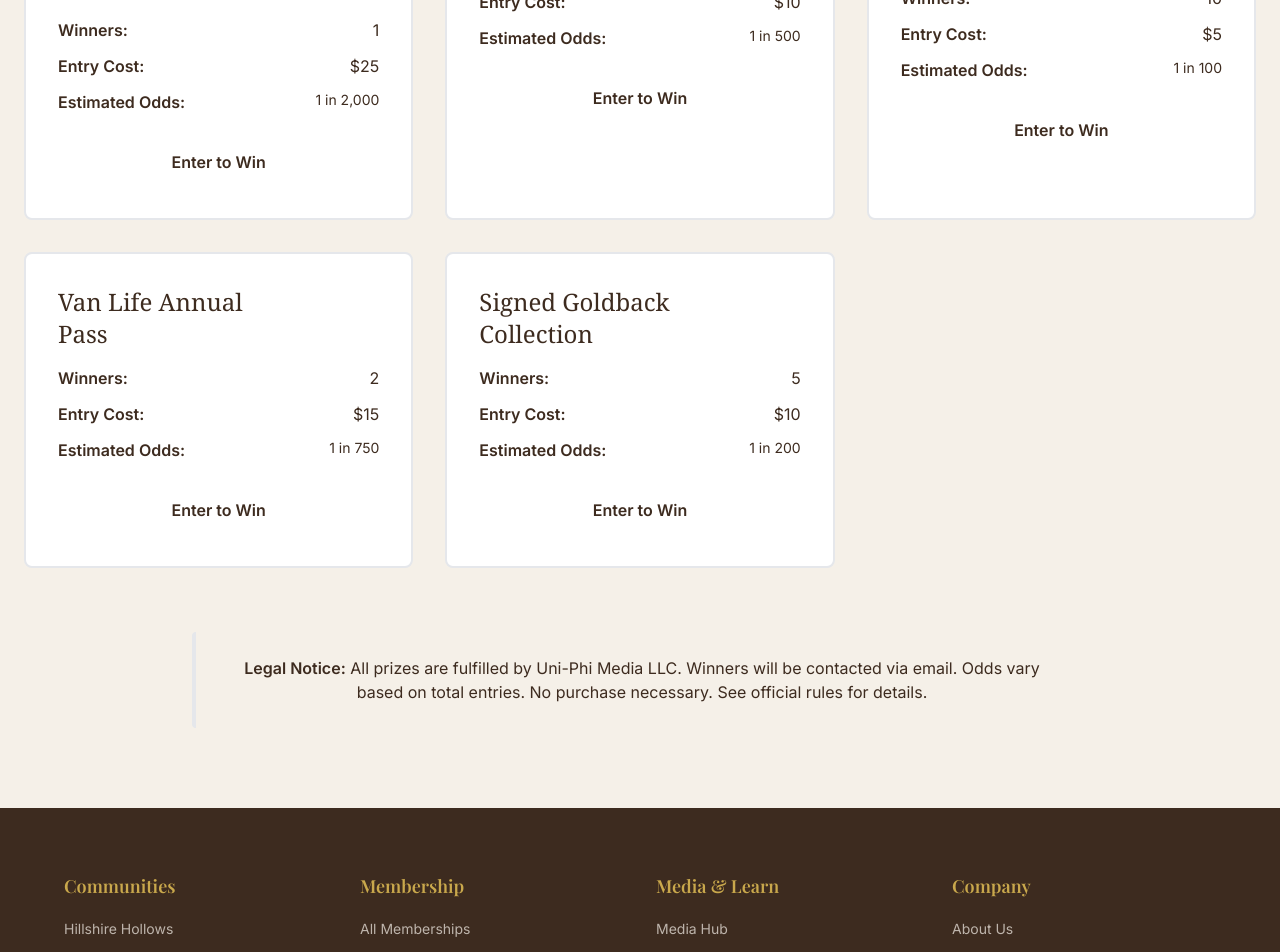
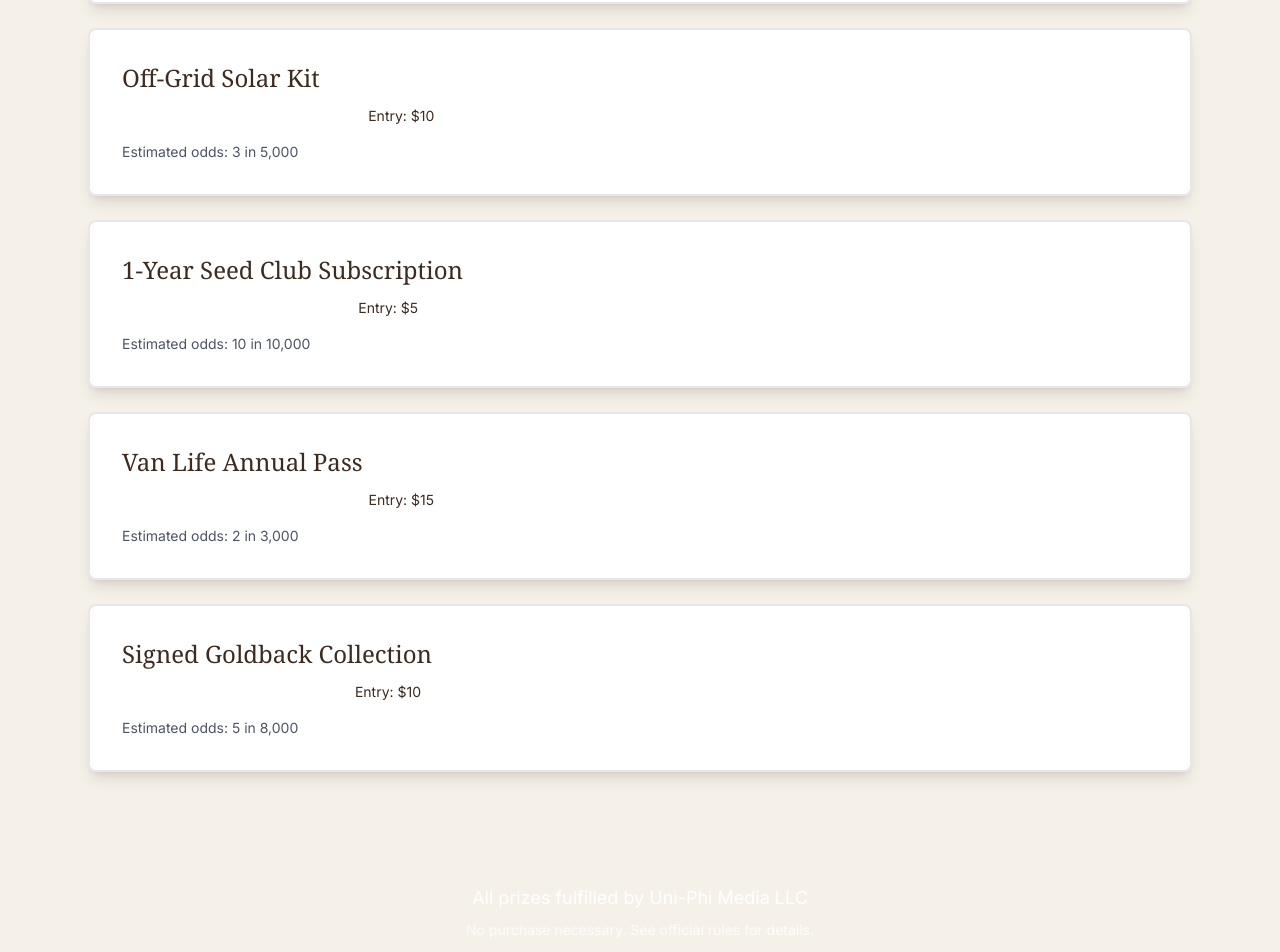
Before and after one commit to dutchiono/uniphimedia, a Next.js app: page /raffle-prizes in a window 1280 px wide. Shown: the part 540-1492 px from the top of the page. Built offline with nearby package versions, Linux system fonts and the light colour scheme.

Commit message:
feat: add engagement, education, media, forum, and utility pages

```diff
--- a/src/app/raffle-prizes/page.tsx
+++ b/src/app/raffle-prizes/page.tsx
@@ -12,100 +12,81 @@ export default function RafflePrizesPage() {
       value: "$3,500",
       winners: 3,
       entry: "$10",
-      odds: "1 in 500"
+      odds: "3 in 5,000"
     },
     {
       name: "1-Year Seed Club Subscription",
       value: "$180",
       winners: 10,
       entry: "$5",
-      odds: "1 in 100"
+      odds: "10 in 10,000"
     },
     {
       name: "Van Life Annual Pass",
       value: "$4,800",
       winners: 2,
       entry: "$15",
-      odds: "1 in 750"
+      odds: "2 in 3,000"
     },
     {
       name: "Signed Goldback Collection",
       value: "$500",
       winners: 5,
       entry: "$10",
-      odds: "1 in 200"
+      odds: "5 in 8,000"
     }
   ];
 
   return (
-    <div className="min-h-screen bg-cream">
-      {/* Hero Section */}
+    <main className="min-h-screen bg-cream">
+      {/* Hero */}
       <section className="bg-forest text-cream py-20">
-        <div className="container mx-auto px-6 text-center">
-          <h1 className="font-serif text-5xl md:text-6xl mb-6">
-            The Prizes Worth Playing For
-          </h1>
-          <p className="text-xl max-w-3xl mx-auto opacity-90">
-            Real prizes. Real value. Real opportunities to win.
-          </p>
+        <div className="max-w-4xl mx-auto px-6 text-center">
+          <h1 className="font-serif text-5xl mb-4">The Prizes Worth Playing For</h1>
+          <p className="text-xl opacity-90">Real value. Real homes. Real freedom.</p>
         </div>
       </section>
 
-      {/* Prizes Grid */}
-      <section className="py-20">
-        <div className="container mx-auto px-6">
-          <div className="grid md:grid-cols-2 lg:grid-cols-3 gap-8 max-w-7xl mx-auto">
-            {prizes.map((prize, idx) => (
-              <div
-                key={idx}
-                className="bg-white border-2 border-forest rounded-lg p-8 hover:shadow-xl transition-shadow"
-              >
-                <div className="flex justify-between items-start mb-4">
-                  <h3 className="font-serif text-2xl text-forest flex-1">
-                    {prize.name}
-                  </h3>
-                  <div className="bg-gold text-white px-3 py-1 rounded text-sm font-bold ml-4">
-                    {prize.value}
+      {/* Prize Cards */}
+      <section className="max-w-6xl mx-auto px-6 py-16">
+        <div className="space-y-6">
+          {prizes.map((prize, idx) => (
+            <div key={idx} className="bg-white border-2 border-forest p-8 rounded-lg shadow-lg hover:shadow-xl transition-shadow">
+              <div className="flex flex-col md:flex-row justify-between items-start md:items-center gap-4">
+                <div className="flex-1">
+                  <h2 className="font-serif text-2xl text-forest mb-2">{prize.name}</h2>
+                  <div className="flex flex-wrap gap-3 text-sm">
+                    <span className="bg-gold text-white px-3 py-1 rounded-full font-semibold">
+                      Value: {prize.value}
+                    </span>
+                    <span className="bg-bark text-white px-3 py-1 rounded-full">
+                      {prize.winners} {prize.winners === 1 ? 'Winner' : 'Winners'}
+                    </span>
+                    <span className="bg-forest text-cream px-3 py-1 rounded-full">
+                      Entry: {prize.entry}
+                    </span>
                   </div>
+                  <p className="mt-3 text-gray-600 text-sm">Estimated odds: {prize.odds}</p>
                 </div>
-
-                <div className="space-y-3 mb-6 text-bark">
-                  <p className="flex justify-between">
-                    <span className="font-semibold">Winners:</span>
-                    <span>{prize.winners}</span>
-                  </p>
-                  <p className="flex justify-between">
-                    <span className="font-semibold">Entry Cost:</span>
-                    <span>{prize.entry}</span>
-                  </p>
-                  <p className="flex justify-between">
-                    <span className="font-semibold">Estimated Odds:</span>
-                    <span className="text-sm">{prize.odds}</span>
-                  </p>
-                </div>
-
                 <a
                   href="/raffle"
-                  className="block w-full bg-forest text-cream text-center py-3 rounded font-semibold hover:bg-opacity-90 transition"
+                  className="bg-gold text-white px-6 py-3 rounded-lg font-semibold hover:bg-opacity-90 transition-colors whitespace-nowrap"
                 >
-                  Enter to Win
+                  Enter Now
                 </a>
               </div>
-            ))}
-          </div>
-
-          {/* Footer Note */}
-          <div className="mt-16 max-w-4xl mx-auto">
-            <div className="bg-bark bg-opacity-10 border-l-4 border-forest p-6 rounded">
-              <p className="text-bark text-center">
-                <span className="font-semibold">Legal Notice:</span> All prizes are fulfilled by Uni-Phi Media LLC.
-                Winners will be contacted via email. Odds vary based on total entries.
-                No purchase necessary. See official rules for details.
-              </p>
             </div>
-          </div>
+          ))}
         </div>
       </section>
-    </div>
+
+      {/* Footer Note */}
+      <section className="bg-bark text-white py-12">
+        <div className="max-w-4xl mx-auto px-6 text-center">
+          <p className="text-lg">All prizes fulfilled by Uni-Phi Media LLC</p>
+          <p className="text-sm opacity-80 mt-2">No purchase necessary. See official rules for details.</p>
+        </div>
+      </section>
+    </main>
   );
 }
```
